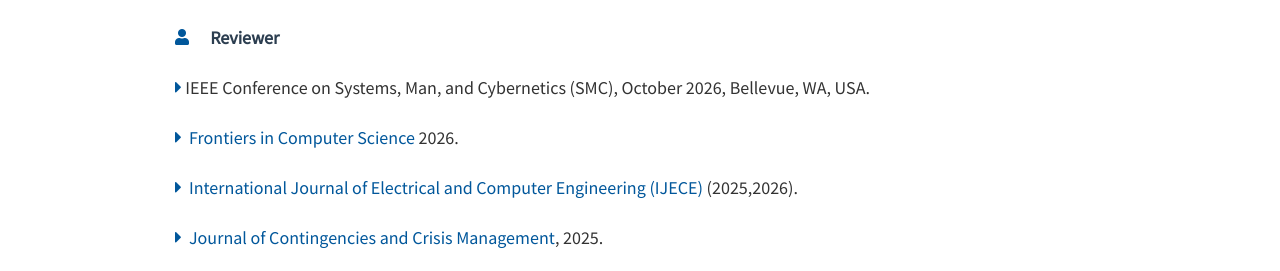
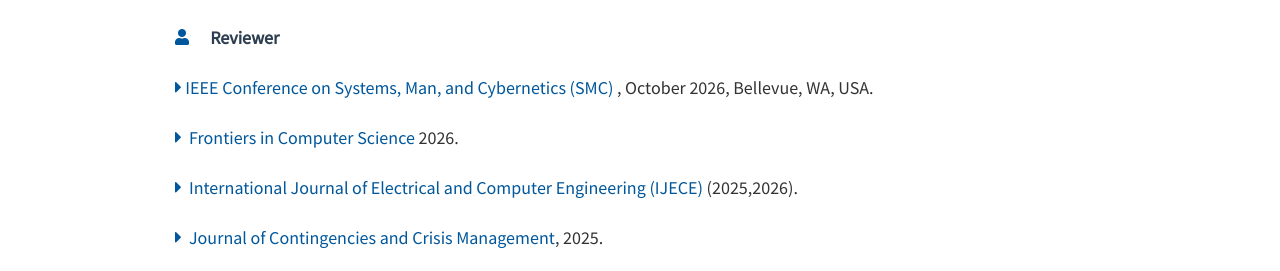
Before and after one commit to lengocluyen/lengocluyen.github.io, a Jekyll site: the page built from services.html, in a window 1280 px wide. Shown: the part 867-1138 px from the top of the page. Built offline with Jekyll 4.4.1, drawn with Linux system fonts in a browser that asks for light colours; nearby versions of some CDN libraries.

Commit message:
Update services.html

```diff
--- a/_includes/services.html
+++ b/_includes/services.html
@@ -120,7 +120,7 @@
     <div class="panel-body">
         <h5>
                     <div class="div-justify-pub">
-                        <i class="fa fa-caret-right"></i>&nbsp;IEEE Conference on Systems, Man, and Cybernetics (SMC), October 2026, Bellevue, WA, USA.</div>
+                        <i class="fa fa-caret-right"></i>&nbsp;<a href="https://www.ieeesmc2026.org/" title="Home">IEEE Conference on Systems, Man, and Cybernetics (SMC)</a> , October 2026, Bellevue, WA, USA.</div>
     </h5>
       <h5>
                     <div class="div-justify-pub">
```
